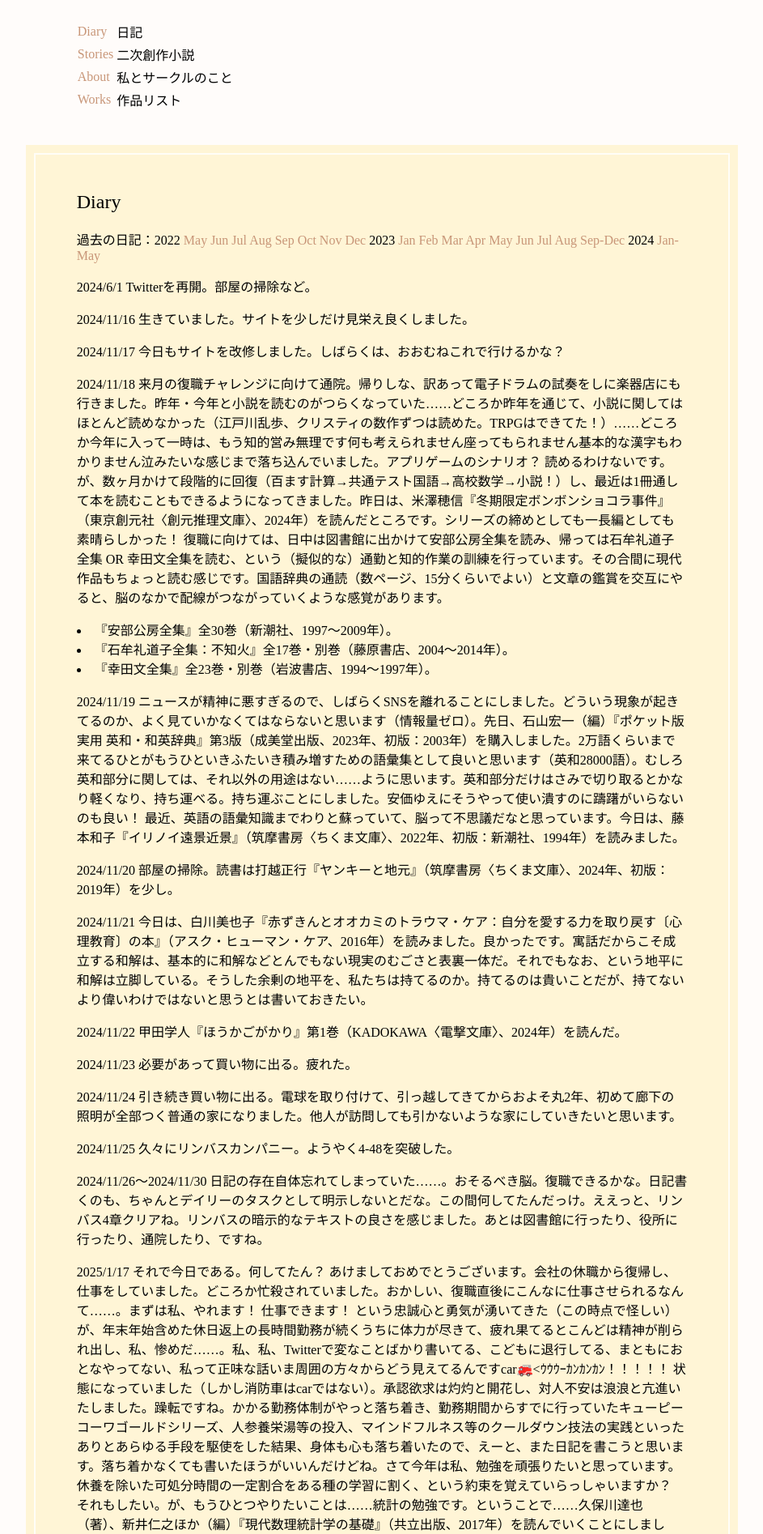
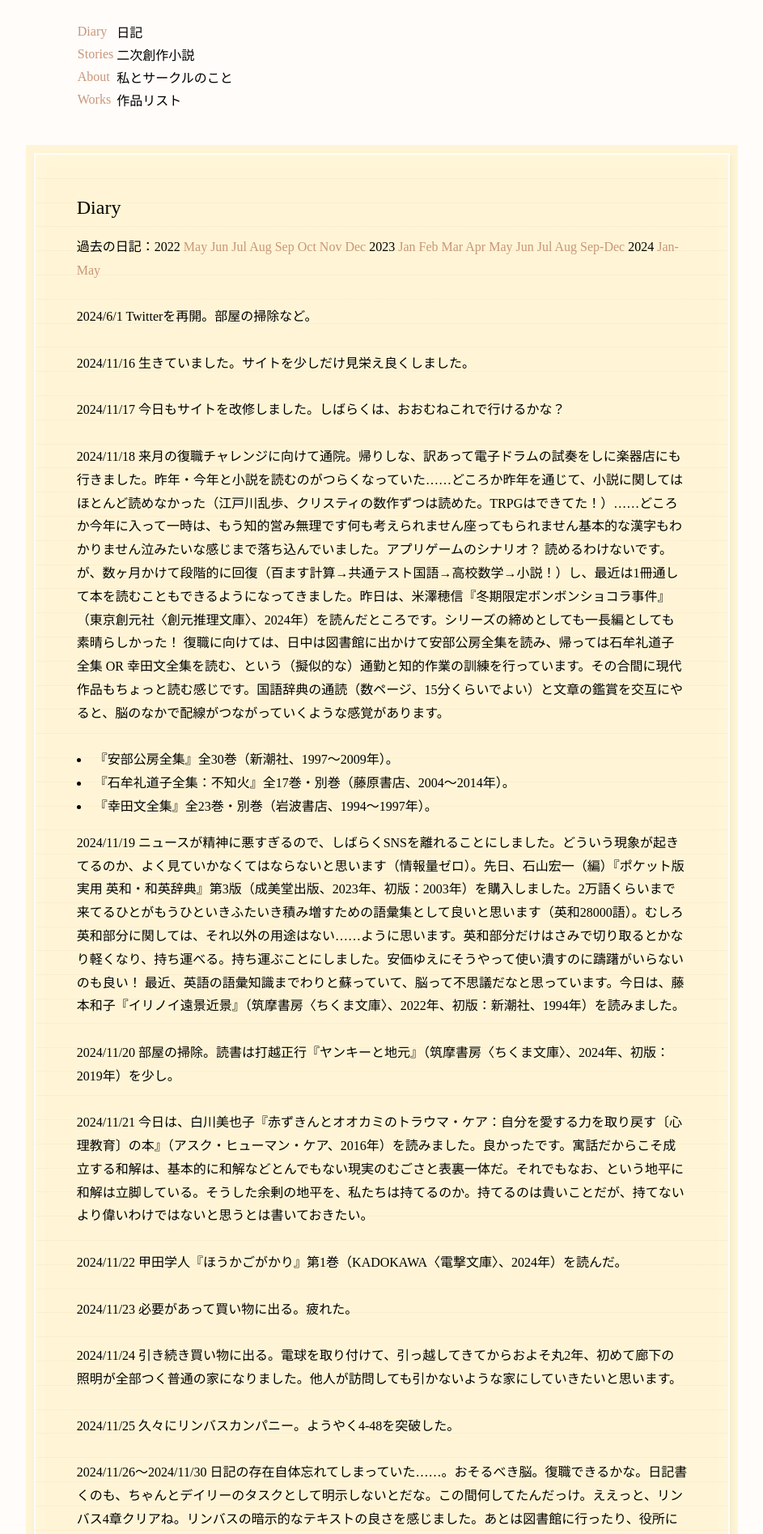
Before and after one commit to misora100/misora100.github.io, a Jekyll site: the page index.html, which Jekyll copies as it is, in a window 1280 px wide. Shown: the part 492-2386 px from the top of the page at 81% size, without its empty margins (168-1111 px from the left). Built offline with Jekyll 4.4.1, drawn with Linux system fonts in a browser that asks for light colours; some web fonts are replaced.

Commit message:
Update style.css

```diff
--- a/css/style.css
+++ b/css/style.css
@@ -72,10 +72,26 @@ a:hover, a:active {
 
 #diary {
     margin: 2% 16% 2% 16%;
-    padding: 2% 4% 3% 4%;
-    background: rgba(255, 240, 180, 0.5);
-    box-shadow: 0px 0px 0px 10px rgba(255, 240, 180, 0.5);
+    padding: 2.5% 4% 3% 4%;
+    background:
+        repeating-linear-gradient(
+            180deg,
+            transparent,
+            transparent 1.8em,
+            rgba(200, 150, 120, 0.08) 1.8em,
+            rgba(200, 150, 120, 0.08) calc(1.8em + 1px)
+        ),
+        rgba(255, 240, 180, 0.5);
+    box-shadow:
+        0px 0px 0px 10px rgba(255, 240, 180, 0.5),
+        2px 3px 8px rgba(0, 0, 0, 0.1),
+        inset 0 0 20px rgba(255, 255, 255, 0.3);
     border: double 2px rgba(255, 255, 255, 0.8);
+    line-height: 1.8em;
+}
+
+#diary p {
+    margin-bottom: 1.8em;
 }
 
 a#diary {
```
